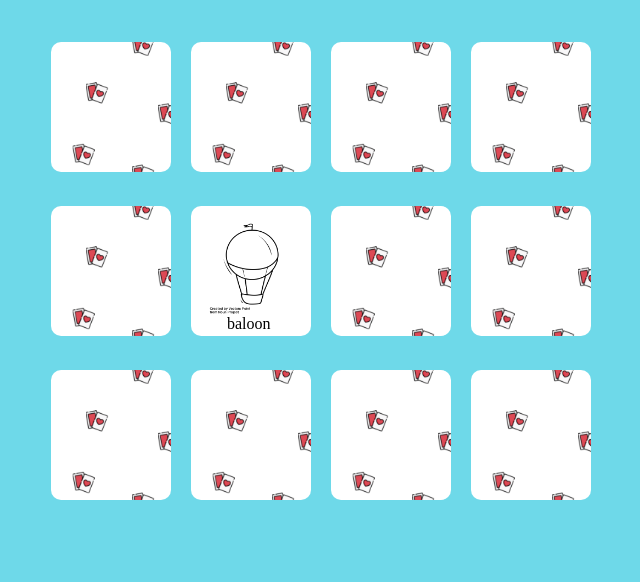
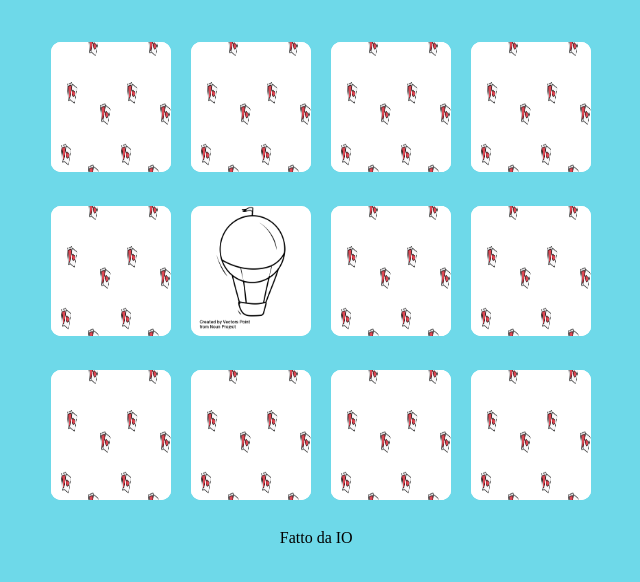
Before and after one commit to edoardomalfatto/html-css-memory, a plain HTML site: page index.html in a window 1280 px wide. Shown: the part 70-652 px from the top of the page, without its empty margins (319-959 px from the left). Drawn offline with Linux system fonts and the light colour scheme.

Commit message:
struttura cambiata,manca css

```diff
--- a/css/master.css
+++ b/css/master.css
@@ -4,49 +4,86 @@
   box-sizing: border-box;
 }
 
-body{
+body {
   background-color: rgb(110, 217, 233);
 }
 
-header{
+header {
   margin: 30px;
 }
 
-.container{
+.container {
   width: 556px;
+  margin:0 auto;
+  relative;
+}
+
+.title h1 {
+  text-align: center;
+}
+
+.card_row1 {
   margin:0 auto;
 }
 
-.title h1{
-  text-align: center;
-}
-
-.card_row1{
-  margin:0 auto;
-}
-
-div .card{
+div .card {
   display: inline-block;
   width: 120px;
   height: 130px;
   margin: 15px 8px;
   border-radius: 10px;
-  background-image: url("../img/pattern.png");
+    background-color: white;
   background-repeat: repeat;
   background-size: cover;
   position: relative;
+  z-index: 1;
 }
 
-#scoperta{
+.card img {
+  position: absolute;
+  width: 100%;
+  height: 100%;
+  background-color: white;
+  border-radius: 10px;
+}
+.card img:hover {
+  display: none;
+}
+
+.card_row1 > div:nth-child(even) {
   background-image: url("../img/noun_air_balloon_3134741.png");
-  background-color: white;
-  background-position: center;
-  background-size:80%;
-  background-repeat: no-repeat;
 }
-.card#scoperta span{
-  display: inline-block;
+.card_row1 > div:nth-child(odd) {
+  background-image: url("../img/noun_Bicycle_3134821.png");
+}
+.card_row2 > div:nth-child(even) {
+  background-image: url("../img/noun_Cruise_Ship_3134824.png");
+}
+.card_row2 > div:nth-child(odd) {
+  background-image: url("../img/noun_Submarine_3134738.png");
+}
+.card_row3 > div:nth-child(even) {
+  background-image: url("../img/noun_Tractor_3134797.png");
+}
+.card_row3 > div:nth-child(odd) {
+  background-image: url("../img/noun_Tram_3134750.png");
+}
+
+
+#img2_b {
+ background-image: url("../img/noun_air_balloon_3134741.png");
+}
+
+.card span {
   position: absolute;
   bottom: 3px;
   left:30%;
+  z-index: -2;
 }
+
+#footer{
+  position: absolute;
+  left:46%;
+  margin-bottom: 20px;
+  padding: 10px;
+}
--- a/index.html
+++ b/index.html
@@ -22,40 +22,38 @@
       <div class="container">
         <div class="cards">
           <div class="card_row1">
-            <div class="card 1_1"></div>
-            <div class="card 1_2"></div>
-            <div class="card 1_3"></div>
-            <div class="card 1_4"></div>
+            <div id="img1_a" class="card"> <img src="img/pattern.png" alt=""> <span>Bicycle</span> </div>
+            <div id="img1_b" class="card"> <img src="img/pattern.png" alt=""> <span>Baloon</span> </div>
+            <div id="img1_c" class="card"> <img src="img/pattern.png" alt=""> <span>Bicycle</span> </div>
+            <div id="img1_d" class="card"> <img src="img/pattern.png" alt=""> <span>Baloon</span> </div>
 
           </div>
           <div class="card_row2">
-            <div class="card 2_1"></div>
-            <div id="scoperta" class="card 2_2"><span>baloon</span></div>
-            <div class="card 2_3"></div>
-            <div class="card 2_4"></div>
+            <div id="img2_a" class="card"> <img src="img/pattern.png" alt=""> <span>Submarine</span> </div>
+            <div id="img2_b" class="card"> <img src="img/noun_air_balloon_3134741.png" alt=""></div>
+            <div id="img2_c" class="card"> <img src="img/pattern.png" alt=""> <span>Submarine</span> </div>
+            <div id="img2_d" class="card"> <img src="img/pattern.png" alt=""> <span>Ship</span> </div>
 
           </div>
           <div class="card_row3">
-            <div class="card 3_1"></div>
-            <div class="card 3_2"></div>
-            <div class="card 3_3"></div>
-            <div class="card 3_4"></div>
+            <div id="img3_a" class="card"> <img src="img/pattern.png" alt=""> <span>Tram</span> </div>
+            <div id="img3_b" class="card"> <img src="img/pattern.png" alt=""> <span>Tractor</span> </div>
+            <div id="img3_c" class="card"> <img src="img/pattern.png" alt=""> <span>Tram</span> </div>
+            <div id="img3_d" class="card"> <img src="img/pattern.png" alt=""> <span>Tractor</span> </div>
 
           </div>
-
-
         </div>
-
       </div>
-
     </main>
       <div class="container">
-
       </div>
     <!-- fine main -->
 
     <!-- inizio footer -->
     <footer>
+      <div class="container">
+        <span id="footer">Fatto da IO</span>
+      </div>
     </footer>
     <!-- fine footer -->
 
```
